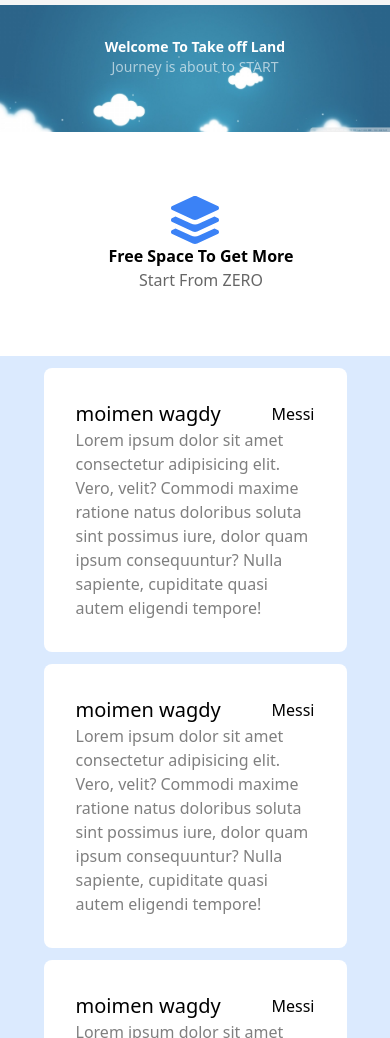
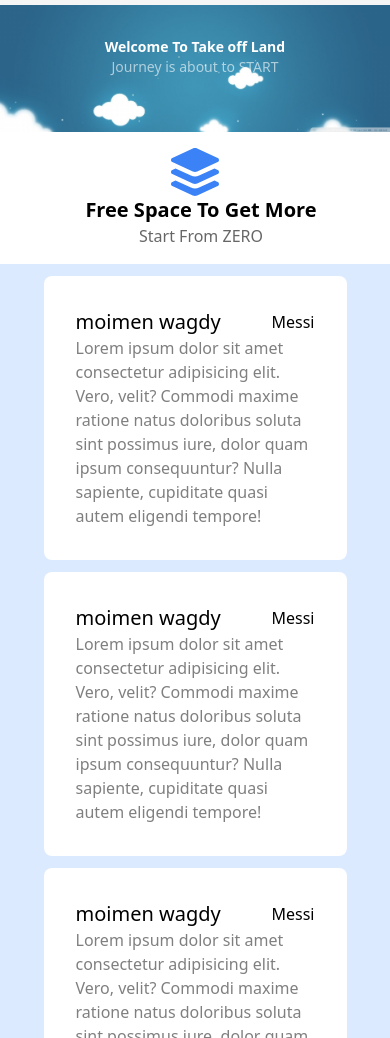
Before and after one commit to moimenwagdy/TailwindCssLearning, a website: page index.html in a window 390 px wide. Shown: the part 62-1100 px from the top of the page. Drawn offline with Linux system fonts and the light colour scheme.

Commit message:
text size

```diff
--- a/index.html
+++ b/index.html
@@ -95,7 +95,7 @@
       <div class="img-container relative overflow-hidden">
         <div class="absolute top-1/4 left-1/2 z-10 -translate-x-1/2">
           <h1
-            class="text-sm sm:text-2xl lg:text-4xl text-white dark:text-black dark:text-opacity-70 font-bold">
+            class="text-sm sm:text-2xl text-center lg:text-4xl text-white dark:text-black dark:text-opacity-70 font-bold">
             Welcome To Take off Land
           </h1>
           <p
@@ -112,7 +112,7 @@
           alt="" />
       </div>
     </div>
-    <div class="headding w-full py-16 dark:bg-slate-900">
+    <div class="headding w-full py-4 md:py-16 dark:bg-slate-900">
       <div class="container grid grid-cols-12 m-auto">
         <div
           class="add-cont flex flex-col justify-center items-center md:flex-row md:justify-star md:items-start col-span-8 col-start-3 md:col-start-2">
@@ -121,11 +121,11 @@
           <div
             class="text-cont ms-3 flex justify-center items-center md:justify-start md:items-start flex-col md:flex-row md:flex-wrap">
             <h1
-              class="text-centertext-xl md:text-2xl dark:text-white text-black font-extrabold w-full">
+              class="text-center text-xl md:text-2xl dark:text-white text-black font-extrabold w-full">
               Free Space To Get More
             </h1>
             <p
-              class="text-black dark:text-white text-opacity-60 justify-self-end items-end">
+              class="text-black text-center dark:text-white text-opacity-60 justify-self-end items-end">
               Start From ZERO
             </p>
           </div>
```
Also changed, not shown: dist/output.css.
